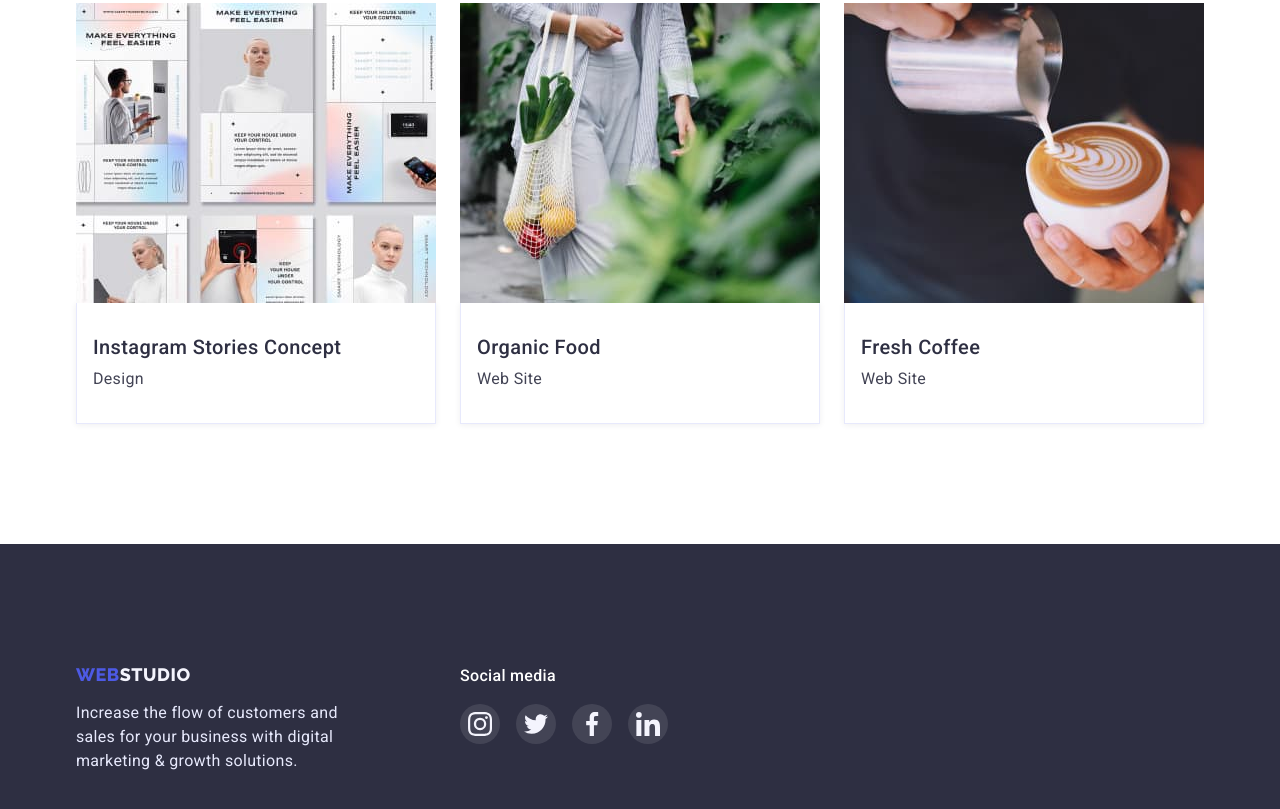
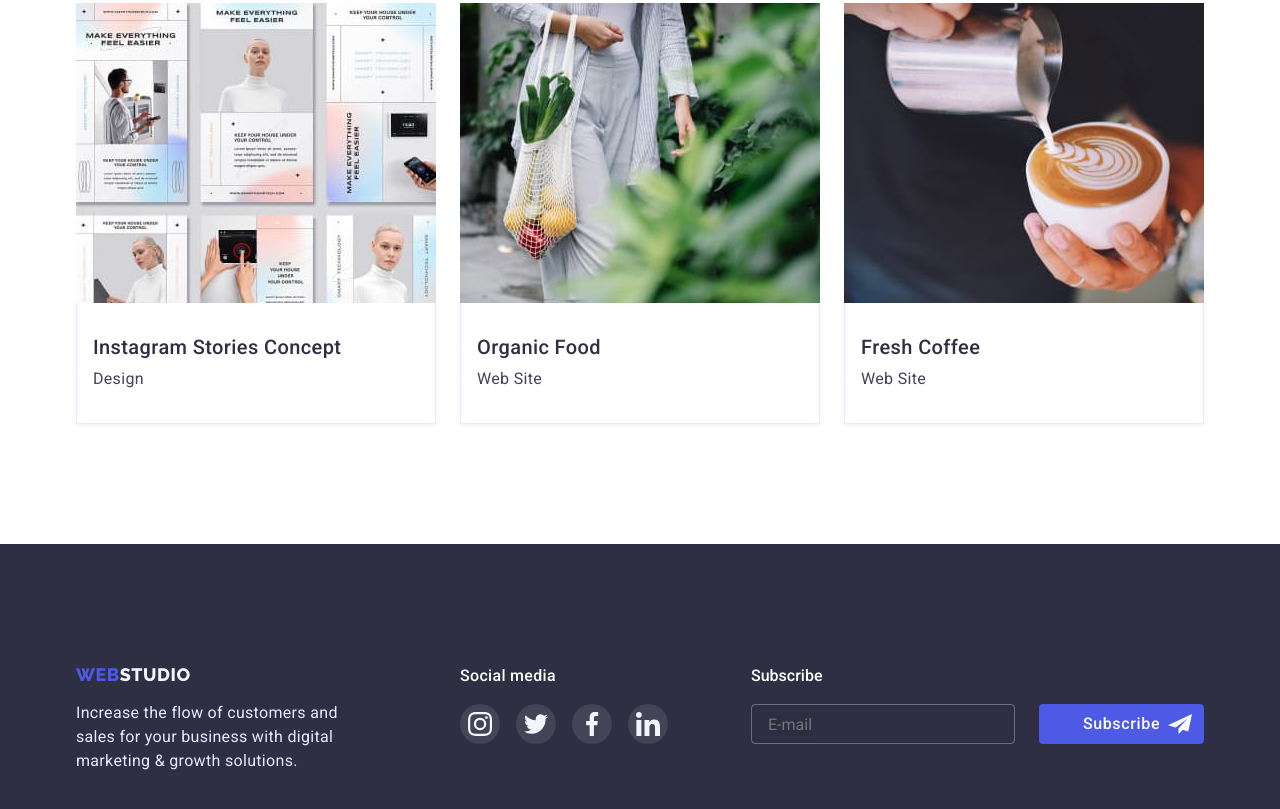
Before and after one commit to BorshchovOleksandr/goit-homework-06, a plain HTML site: page portfolio.html in a window 1280 px wide. Shown: the part 1229-2038 px from the top of the page. Drawn offline with nearby package versions, Linux system fonts and the light colour scheme.

Commit message:
portfolio

```diff
--- a/portfolio.html
+++ b/portfolio.html
@@ -45,7 +45,9 @@
         <address class="header-addres">
           <ul class="header-contacts list">
             <li>
-              <a class="header-cont-address link" href="mailto:info@devstudio.com"
+              <a
+                class="header-cont-address link"
+                href="mailto:info@devstudio.com"
                 >info@devstudio.com</a
               >
             </li>
@@ -318,6 +320,29 @@
             </li>
           </ul>
         </div>
+        <div class="footer-sub">
+          <div class="sub-form">
+            <p class="call-to-action">Subscribe</p>
+            <form class="sub-form-elements">
+              <div class="sub-form-wrapper">
+                <input
+                  class="sub-form-field"
+                  type="email"
+                  name="email"
+                  placeholder="E-mail"
+                  required />
+              </div>
+              <div class="sub-btn-wrapper">
+                <button class="sub-btn" type="submit">
+                  Subscribe
+                  <svg class="sub-icon" width="24" height="24">
+                    <use href="./images/icons.svg#icon-Frame"></use>
+                  </svg>
+                </button>
+              </div>
+            </form>
+          </div>
+        </div>
       </div>
     </footer>
   </body>
```
Lines whose indentation alone changed are shown as unchanged.
